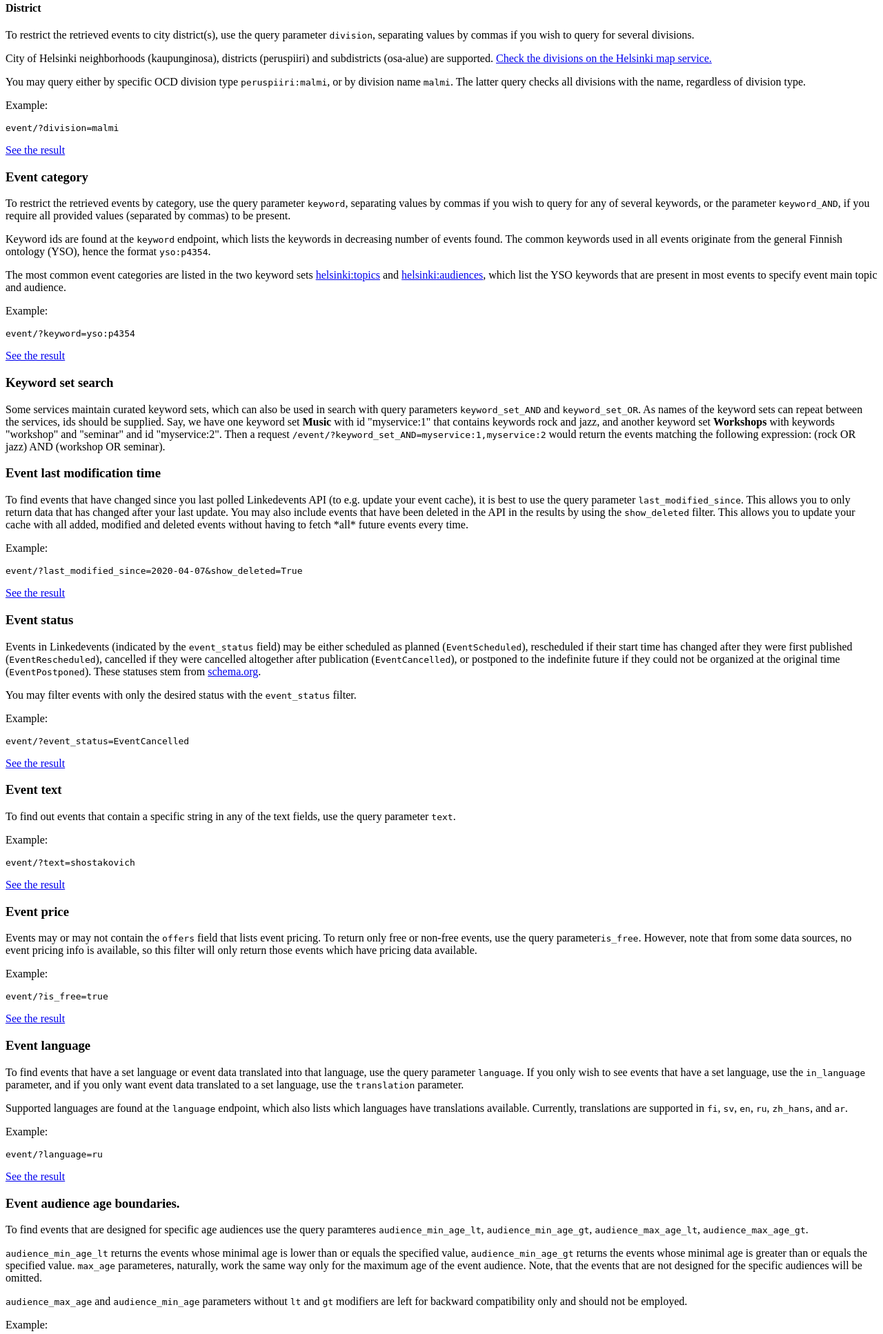
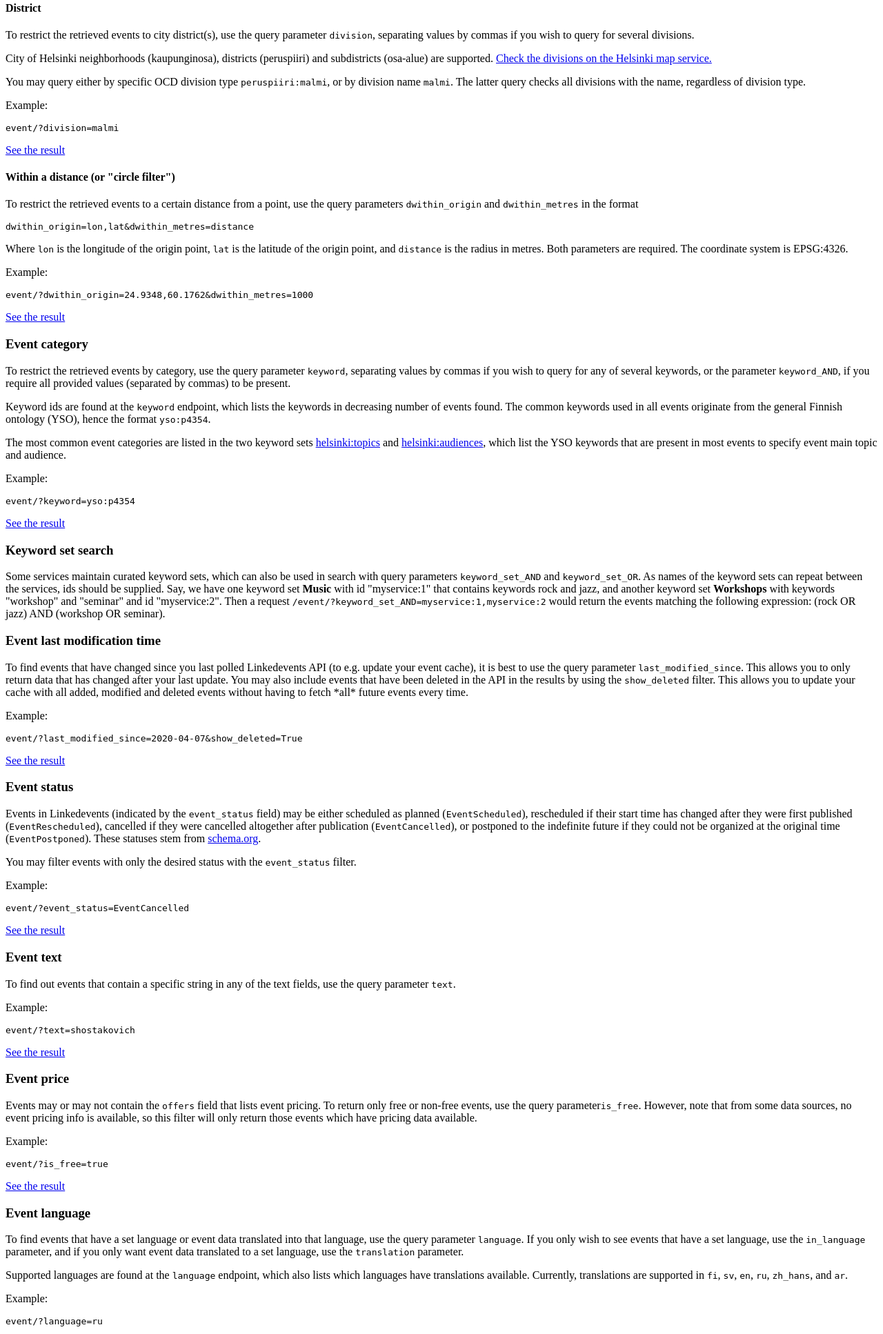
Before and after one commit to City-of-Helsinki/linkedevents, a Django app: template helevents/templates/rest_framework/event_list.html in a window 1280 px wide. Shown: the part 2125-4059 px from the top of the page at 69% size. Run offline with Django 3.2, Linux system fonts and the light colour scheme; the template is opened without the code that fills it, so the values that code supplies are empty.

Commit message:
Add documentation for dwithin filter

```diff
--- a/helevents/templates/rest_framework/event_list.html
+++ b/helevents/templates/rest_framework/event_list.html
@@ -64,6 +64,7 @@ end before 21:00.
 </code></pre>
 <p><a href="?starts_after=16:30&amp;ends_before=21" title="json">See the result</a></p>
 <h3 id="event-location">Event location</h3>
+
 <h4 id="bounding-box">Bounding box</h4>
 <p>To restrict the retrieved events to a geographical region, use
 the query parameter <code>bbox</code> in the format</p>
@@ -76,6 +77,7 @@ and so on. The coordinate system is the trusty old EPSG:4326 known from all onli
 <pre><code>event/?bbox=24.9348,60.1762,24.9681,60.1889
 </code></pre>
 <p><a href="?bbox=24.9348,60.1762,24.9681,60.1889" title="json">See the result</a></p>
+
 <h4 id="specific-location">Specific location</h4>
 <p>To restrict the retrieved events to a known location(s), use
 the query parameter <code>location</code>, separating values by commas
@@ -106,6 +108,20 @@ regardless of division type.</p>
 <pre><code>event/?division=malmi
 </code></pre>
 <p><a href="?division=malmi" title="json">See the result</a></p>
+
+<h4 id="distance-filter">Within a distance (or "circle filter")</h4>
+<p>To restrict the retrieved events to a certain distance from a point,
+use the query parameters <code>dwithin_origin</code> and <code>dwithin_metres</code> in the format</p>
+<pre><code>dwithin_origin=lon,lat&dwithin_metres=distance
+</code></pre>
+<p>Where <code>lon</code> is the longitude of the origin point,
+<code>lat</code> is the latitude of the origin point,
+and <code>distance</code> is the radius in metres.
+Both parameters are required. The coordinate system is EPSG:4326.</p>
+<p>Example:</p>
+<pre><code>event/?dwithin_origin=24.9348,60.1762&dwithin_metres=1000
+</code></pre>
+<p><a href="?dwithin_origin=24.9348,60.1762&dwithin_metres=1000" title="json">See the result</a></p>
 
 <h3 id="event-category">Event category</h3>
 <p>To restrict the retrieved events by category, use the query
```
